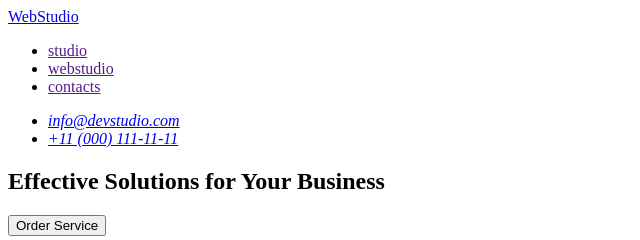
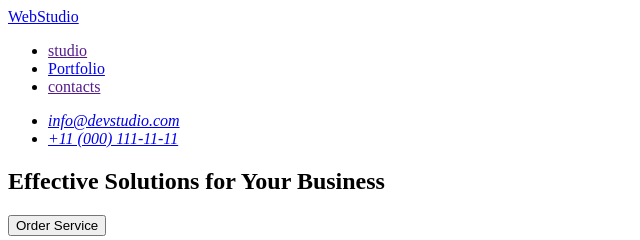
Before and after one commit to tanyyaato/goit-markup-hw-01, a plain HTML site: page index.html in a window 1280 px wide. Shown: the top 240 px of the page, 0-640 px from the left. Drawn offline with Linux system fonts and the light colour scheme.

Commit message:
Update index.html

```diff
--- a/index.html
+++ b/index.html
@@ -19,7 +19,7 @@
                     <a href="">studio</a>
                 </li>
                 <li>
-                    <a href="">webstudio</a>
+                    <a href="#portfolio">Portfolio</a>
                 </li>
                 <li>
                     <a href="">contacts</a>
@@ -80,7 +80,7 @@
         </section>
         <!--our team-->
         <section>
-            <h2>Our Team</h2>
+            <h2 id="Portfolio">Our Team</h2>
             <ul>
                 <li>
                     <img src="./images/product-designer.jpg" alt="project designer" width="264" height="260" />
```
